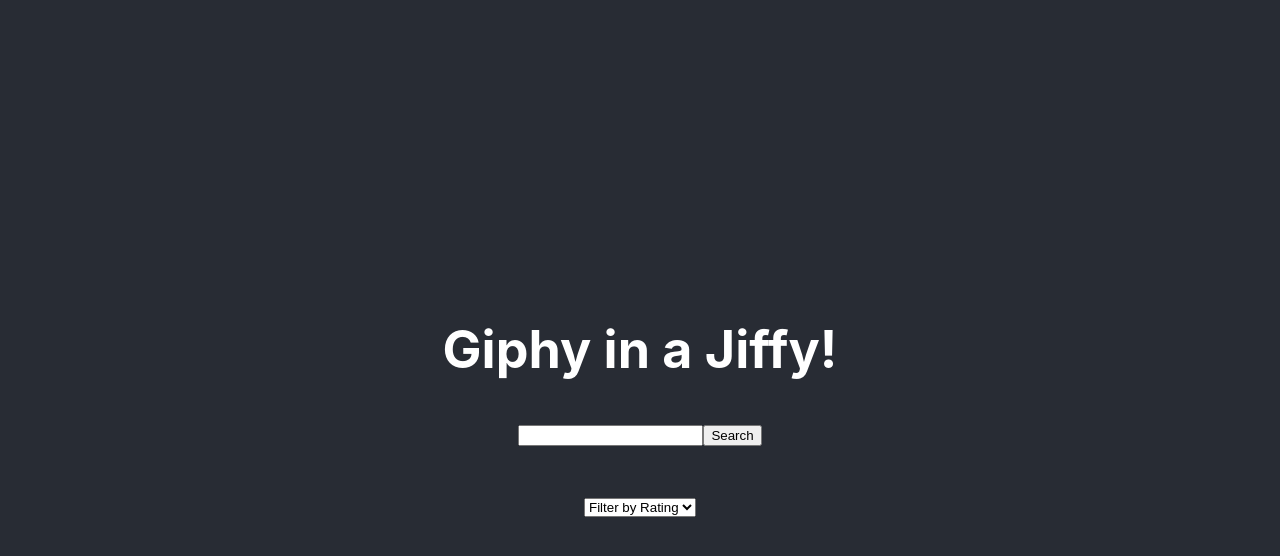
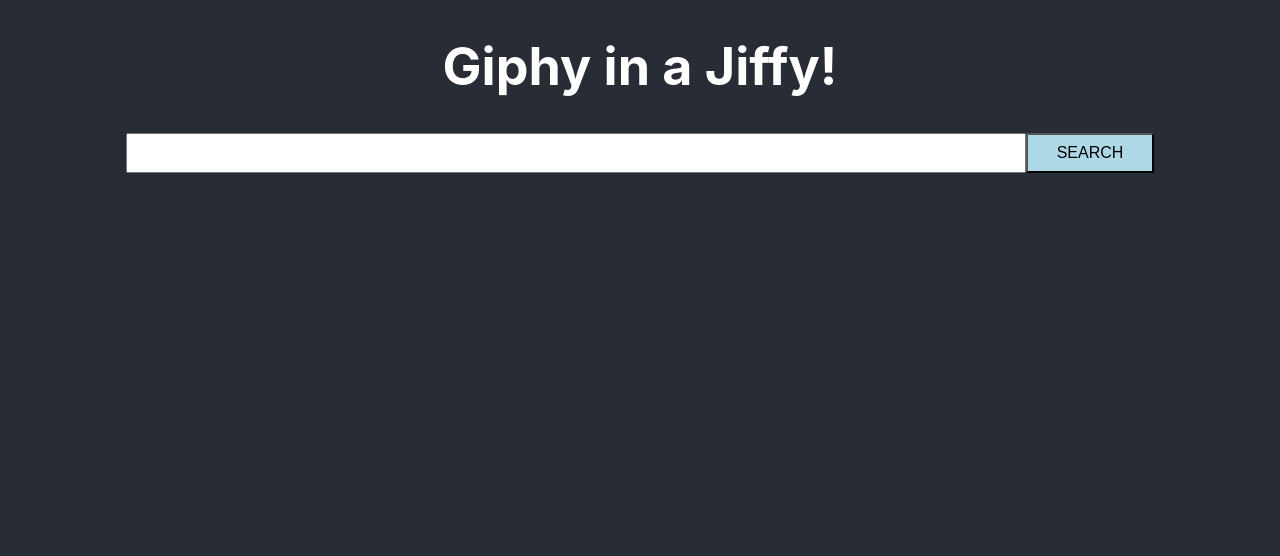
Before and after one commit to SuperNuva/giphy-in-a-jiffy, a React (Create React App) app: page / in a window 1280 px wide. Shown: the top 556 px of the page. Built offline with nearby package versions, Linux system fonts and the light colour scheme.

Commit message:
styling added to search

```diff
--- a/src/App.css
+++ b/src/App.css
@@ -4,19 +4,8 @@
   min-height: 100vh;
   display: flex;
   flex-direction: column;
-  align-items: center;
-  justify-content: center;
-  font-size: calc(10px + 2vmin);
-  color: white;
-}
-
-.App-header {
-  background-color: #282c34;
-  min-height: 100vh;
-  display: flex;
-  flex-direction: column;
-  align-items: center;
-  justify-content: center;
+  /* align-items: center; */
+  /* justify-content: center; */
   font-size: calc(10px + 2vmin);
   color: white;
 }
@@ -24,6 +13,50 @@
 .App-link {
   color: #61dafb;
 }
+
+.searchBar {
+  display: flex;
+  flex-direction: row;
+  align-items: center;
+  justify-content: center;
+}
+
+#searchInput {
+  width: 70vw;
+  height: 4.5vh;
+  padding: 0;
+  margin: 0;
+}
+
+#searchBtn {
+  width: 10vw;
+  height: 5vh;
+  background: lightblue;
+  text-align: center;
+  text-transform: uppercase;
+  font: ubuntu;
+  font-size: 1rem;
+  font-weight: 500;
+  margin: 0;
+  padding: 0;
+  /* padding: 20px; */
+}
+
+.select {
+  display: none;
+}
+
+.result {
+  display: grid;
+  grid-template-columns: auto auto auto auto auto;
+  list-style: none;
+  margin: 20px;
+}
+
+.gif {
+  padding: 5px;
+}
+
 
 @keyframes App-logo-spin {
   from {
--- a/src/App.js
+++ b/src/App.js
@@ -26,7 +26,8 @@
     const http = 'https://api.giphy.com/v1/gifs/search?';
     const query = `q=${this.state.query}`;
     const key = '&api_key=BQStT8BRsgsqlIugTI8fRI5k6wZzgp3H';
-    const url = http + query + key;
+    const limit = '&limit=30'
+    const url = http + query + key + limit;
     try {
       const { data } = await axios.get(url);
       this.setState({results: data.data, message: `Search results for ${this.state.query}` })
@@ -46,11 +47,11 @@
       <div className="App">
         <h1>Giphy in a Jiffy!</h1>
         <form  className='searchBar' onSubmit={this.handleSubmit}>
-          <input type='text' value={this.state.query} onChange={this.handleChange}/>
-          <button type='submit'>Search</button>
+          <input id='searchInput' type='text' value={this.state.query} onChange={this.handleChange}/>
+          <button id='searchBtn' type='submit'>Search</button>
         </form>
         <p>{this.state.message}</p>
-        <select value={this.state.rating} onChange={this.handleSelect}>
+        <select className='select' value={this.state.rating} onChange={this.handleSelect}>
           <option>Filter by Rating</option>
           <option value='y'>Y</option>
           <option value='g'>G</option>
--- a/src/Gif.js
+++ b/src/Gif.js
@@ -4,16 +4,9 @@
   const result = props.result;
   const imgSrc = result.images.fixed_width.url;
   return (
-    <div>
-    {
-      result
-      ? <li className='gif'>
-          <img src={imgSrc} alt={result.title}/>
-          <p>{result.title}</p>
-        </li>
-      : <span>There's no gif matching your search criteria</span>
-    }
-    </div>
+    <li className='gif'>
+      <img src={imgSrc} alt={result.title}/>
+    </li>
   )
 }
 
```
